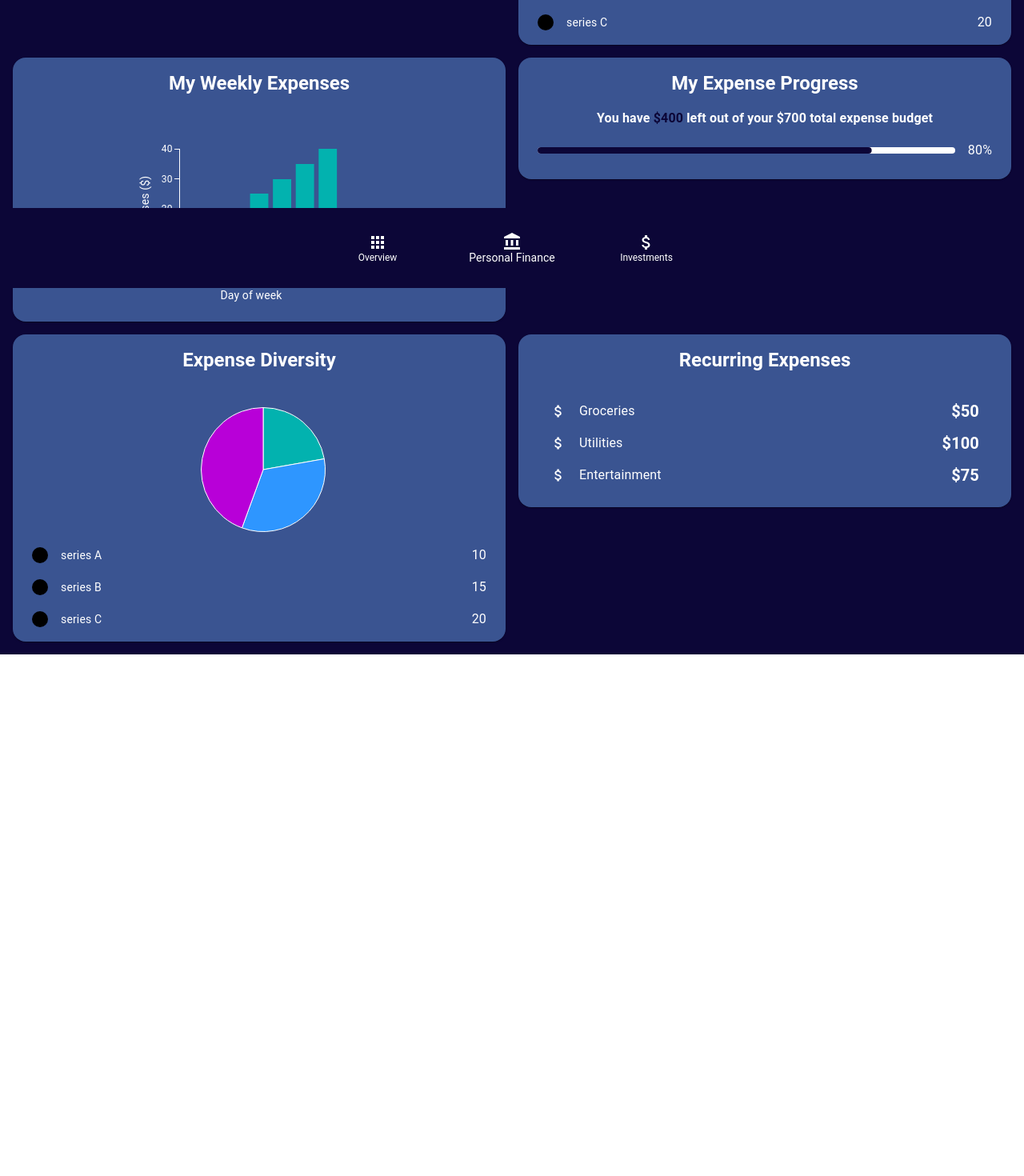
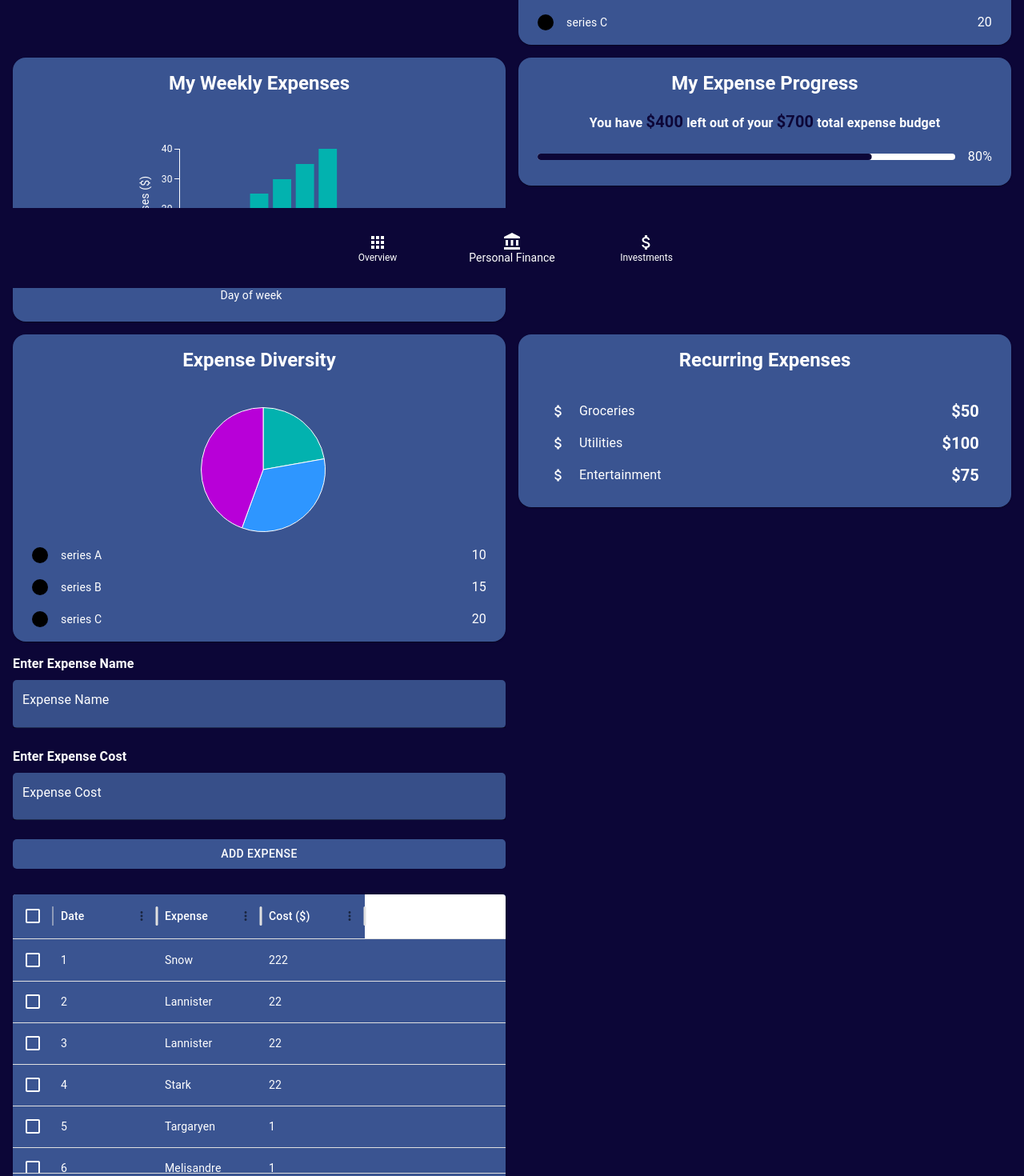
Before and after one commit to jonathancklee1/mynance, a React (Vite) app: page /personal-finance in a window 1280 px wide. Shown: the part 440-1910 px from the top of the page at 80% size. Before the commit the page ends 1358 px from the top, so only its background shows below. Built offline with nearby package versions, Linux system fonts and the light colour scheme.

Commit message:
Added expense table block

```diff
--- a/package.json
+++ b/package.json
@@ -15,6 +15,7 @@
     "@mui/icons-material": "^6.4.4",
     "@mui/material": "^6.4.3",
     "@mui/x-charts": "^7.27.0",
+    "@mui/x-data-grid": "^7.27.0",
     "react": "^19.0.0",
     "react-dom": "^19.0.0",
     "react-router": "^7.1.5"
--- /dev/null
+++ b/src/components/finance-components/ExpensesTableBlock.tsx
@@ -0,0 +1,107 @@
+import { Box, TextField, Typography, Button, Paper } from "@mui/material";
+import React from "react";
+import { DataGrid, GridColDef } from "@mui/x-data-grid";
+
+function ExpensesTableBlock() {
+    const columns: GridColDef[] = [
+        { field: "date", headerName: "Date", width: 130 },
+        { field: "expense", headerName: "Expense", width: 130 },
+        { field: "cost", headerName: "Cost ($)", width: 130 },
+    ];
+
+    const rows = [
+        { id: 1, date: 1, expense: "Snow", cost: 222 },
+        { id: 2, date: 2, expense: "Lannister", cost: 22 },
+        { id: 3, date: 3, expense: "Lannister", cost: 22 },
+        { id: 4, date: 4, expense: "Stark", cost: 22 },
+        { id: 5, date: 5, expense: "Targaryen", cost: 1 },
+        { id: 6, date: 6, expense: "Melisandre", cost: 1 },
+        { id: 7, date: 7, expense: "Clifford", cost: 22 },
+        { id: 8, date: 8, expense: "Frances", cost: 2 },
+        { id: 9, date: 9, expense: "Roxie", cost: 2 },
+    ];
+    return (
+        <Box>
+            <Box
+                sx={{
+                    display: "flex",
+                    flexDirection: "column",
+                    color: "text.primary",
+                    gap: 3,
+                }}
+            >
+                <Box>
+                    <Typography variant="body1" fontWeight={"bold"}>
+                        Enter Expense Name
+                    </Typography>
+                    <TextField
+                        id="filled-basic"
+                        label="Expense Name"
+                        variant="filled"
+                        color="secondary"
+                        fullWidth
+                        size="small"
+                        sx={{
+                            input: { color: "text.primary", fontSize: 24 },
+                            backgroundColor: "secondary.main",
+                            maxWidth: "800px",
+                            marginTop: 1,
+                        }}
+                    />
+                </Box>
+                <Box>
+                    <Typography variant="body1" fontWeight={"bold"}>
+                        Enter Expense Cost
+                    </Typography>
+                    <TextField
+                        id="filled-basic"
+                        label="Expense Cost"
+                        variant="filled"
+                        fullWidth
+                        color="secondary"
+                        size="small"
+                        sx={{
+                            input: { color: "text.primary", fontSize: 24 },
+                            backgroundColor: "secondary.main",
+                            maxWidth: "800px",
+                            marginTop: 1,
+                        }}
+                    />
+                </Box>
+                <Button variant="text" color="secondary">
+                    Add Expense
+                </Button>
+            </Box>
+
+            {/* Table */}
+
+            <Paper
+                sx={{
+                    height: 400,
+                    width: "100%",
+                    marginTop: 4,
+                    backgroundColor: "secondary.main",
+                }}
+            >
+                <DataGrid
+                    rows={rows}
+                    columns={columns}
+                    pageSizeOptions={[5, 10]}
+                    checkboxSelection
+                    sx={{
+                        border: 0,
+                        backgroundColor: "secondary.main",
+                        "& .MuiDataGrid-columnHeaders .MuiDataGrid-columnHeader":
+                            {
+                                backgroundColor: "secondary.main",
+                                color: "secondary.contrastText",
+                                fill: "secondary.contrastText",
+                            },
+                    }}
+                />
+            </Paper>
+        </Box>
+    );
+}
+
+export default ExpensesTableBlock;
--- a/src/components/finance-components/ProgressBlock.tsx
+++ b/src/components/finance-components/ProgressBlock.tsx
@@ -14,7 +14,7 @@ function ProgressBlock() {
             >
                 You have{" "}
                 <Typography
-                    variant="body1"
+                    variant="h6"
                     sx={{
                         fontWeight: "bold",
                         display: "inline-block",
@@ -23,7 +23,18 @@ function ProgressBlock() {
                 >
                     $400
                 </Typography>{" "}
-                left out of your $700 total expense budget
+                left out of your{" "}
+                <Typography
+                    variant="h6"
+                    sx={{
+                        fontWeight: "bold",
+                        display: "inline-block",
+                        color: "primary.main",
+                    }}
+                >
+                    $700
+                </Typography>{" "}
+                total expense budget
             </Typography>
             <ProgressBarWithLabel></ProgressBarWithLabel>
             {/* <LinearProgress variant="determinate" value={80} /> */}
--- a/src/components/finance-components/RecurringExpenseBlock.tsx
+++ b/src/components/finance-components/RecurringExpenseBlock.tsx
@@ -10,14 +10,14 @@ import AttachMoneyIcon from "@mui/icons-material/AttachMoney";
 
 function RecurringExpenseBlock() {
     const recurringExpenses = [
-        { name: "Groceries", amount: 50 },
-        { name: "Utilities", amount: 100 },
-        { name: "Entertainment", amount: 75 },
+        { id: 0, name: "Groceries", amount: 50 },
+        { id: 1, name: "Utilities", amount: 100 },
+        { id: 2, name: "Entertainment", amount: 75 },
     ];
     return (
         <List sx={{ width: "100%" }}>
             {recurringExpenses.map((expense) => (
-                <ListItem disablePadding>
+                <ListItem disablePadding key={expense.id}>
                     <ListItemButton sx={{ paddingBottom: 0 }}>
                         <ListItemIcon
                             sx={{
--- a/src/pages/Finance.tsx
+++ b/src/pages/Finance.tsx
@@ -1,15 +1,14 @@
-import React from "react";
 import NavBar from "../components/NavBar";
 import Grid from "@mui/material/Grid2";
 import BottomNav from "../components/BottomNav";
 import Card from "../components/Card";
-import { Box, Stack, Typography } from "@mui/material";
-import { PieChart } from "@mui/x-charts/PieChart";
+import { Typography } from "@mui/material";
 import AssetsBlock from "../components/finance-components/AssetsBlock";
 import ExpensesBlock from "../components/finance-components/ExpensesBlock";
 import ProgressBlock from "../components/finance-components/ProgressBlock";
 import ExpensePieBlock from "../components/finance-components/ExpensePieBlock";
 import RecurringExpenseBlock from "../components/finance-components/RecurringExpenseBlock";
+import ExpensesTableBlock from "../components/finance-components/ExpensesTableBlock";
 function Finance() {
     return (
         <>
@@ -18,9 +17,9 @@ function Finance() {
                 container
                 spacing={2}
                 marginBottom={"100px"}
-                sx={{ p: 2, backgroundColor: "primary.main" }}
+                sx={{ p: 2, backgroundColor: "primary.main", paddingBottom: 8 }}
             >
-                <Grid size={{ xs: 12, md: 6 }} sx={{}}>
+                <Grid size={{ xs: 12, md: 6 }}>
                     <Card>
                         <Typography
                             variant="h5"
@@ -104,6 +103,9 @@ function Finance() {
                         <RecurringExpenseBlock></RecurringExpenseBlock>
                     </Card>
                 </Grid>
+                <Grid size={{ xs: 12, md: 6 }}>
+                    <ExpensesTableBlock></ExpensesTableBlock>
+                </Grid>
             </Grid>
             <BottomNav></BottomNav>
         </>
```
Also changed, not shown: 1 other file (tests, documents, lock files or other folders).
